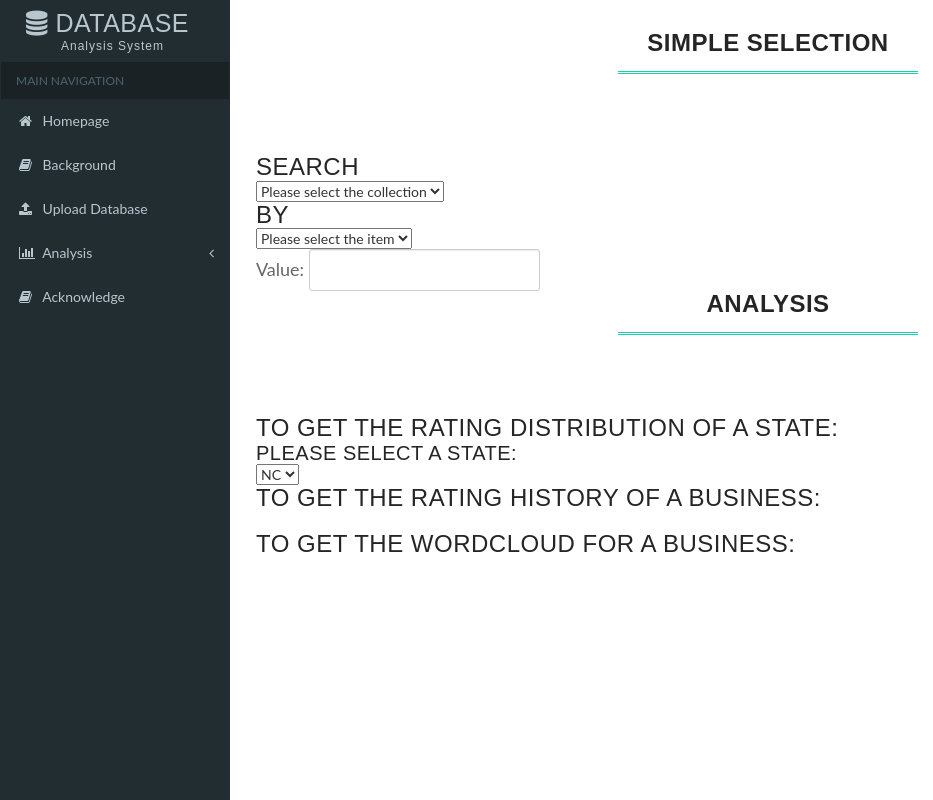
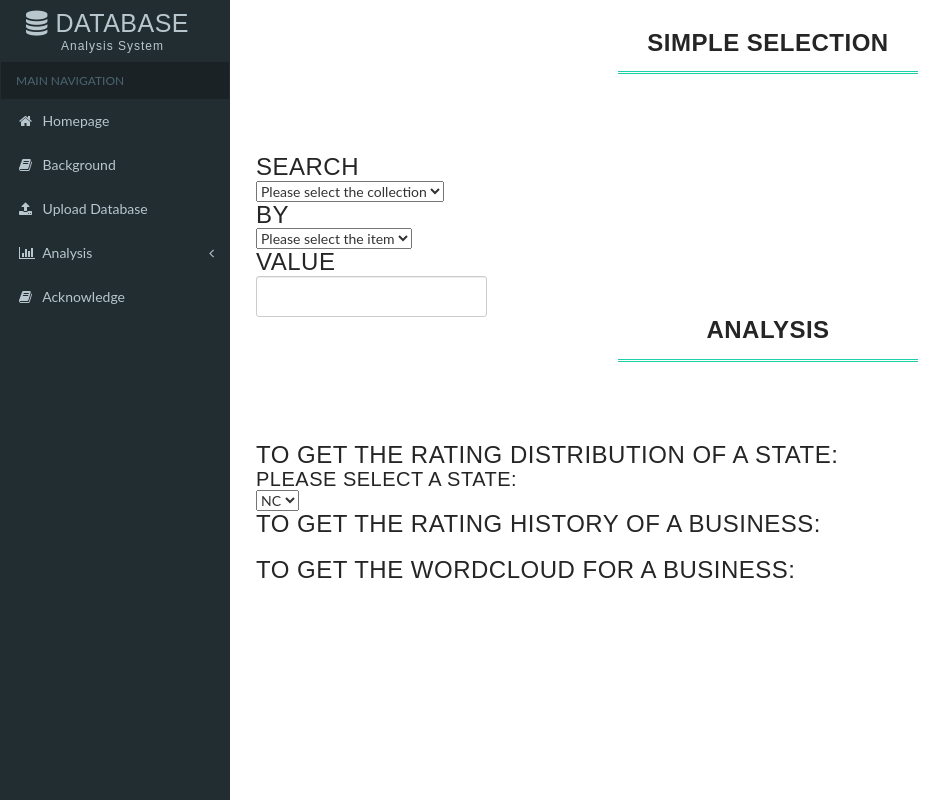
Before and after one commit to nancy0361/CS516_DataPipeline, a Flask app: page /analysis in a window 1280 px wide. Shown: the whole page, without its empty margins (0-933 px from the left). Run offline with Flask 2, Linux system fonts and the light colour scheme; parts of the project's set-up code (start-up, migrations or seed data) failed here and were passed over; some libraries are stand-ins or nearby versions.

Commit message:
update analysis html

```diff
--- a/web/templates/analysis.html
+++ b/web/templates/analysis.html
@@ -108,19 +108,20 @@
 			<hr>
         </div>
         <h4>Search &nbsp;</h4>
-        <select id=collection>
+        <select id=collection style="display:inline">
             <option>Please select the collection</option>
             <option>Business</option>
             <option>User</option>
             <option>Review</option>
         </select>
         <h4>By &nbsp;</h4>
-        <select id=item>
+        <select id=item style="display:inline">
             <option>Please select the item</option>
             <option>id</option>
         </select>
-        <div>
-            <label style="font-size: 18px;font-weight: normal; color: #666666;">Value:&nbsp;<input class="input_text_style"
+        <h4>Value</h4>
+        <div style="display:inline">
+            <label style="font-size: 18px;font-weight: normal; color: #666666;"><input class="input_text_style"
                  type="text" id="value" /></label>
         </div>
         <div class="heading text-center">
```
